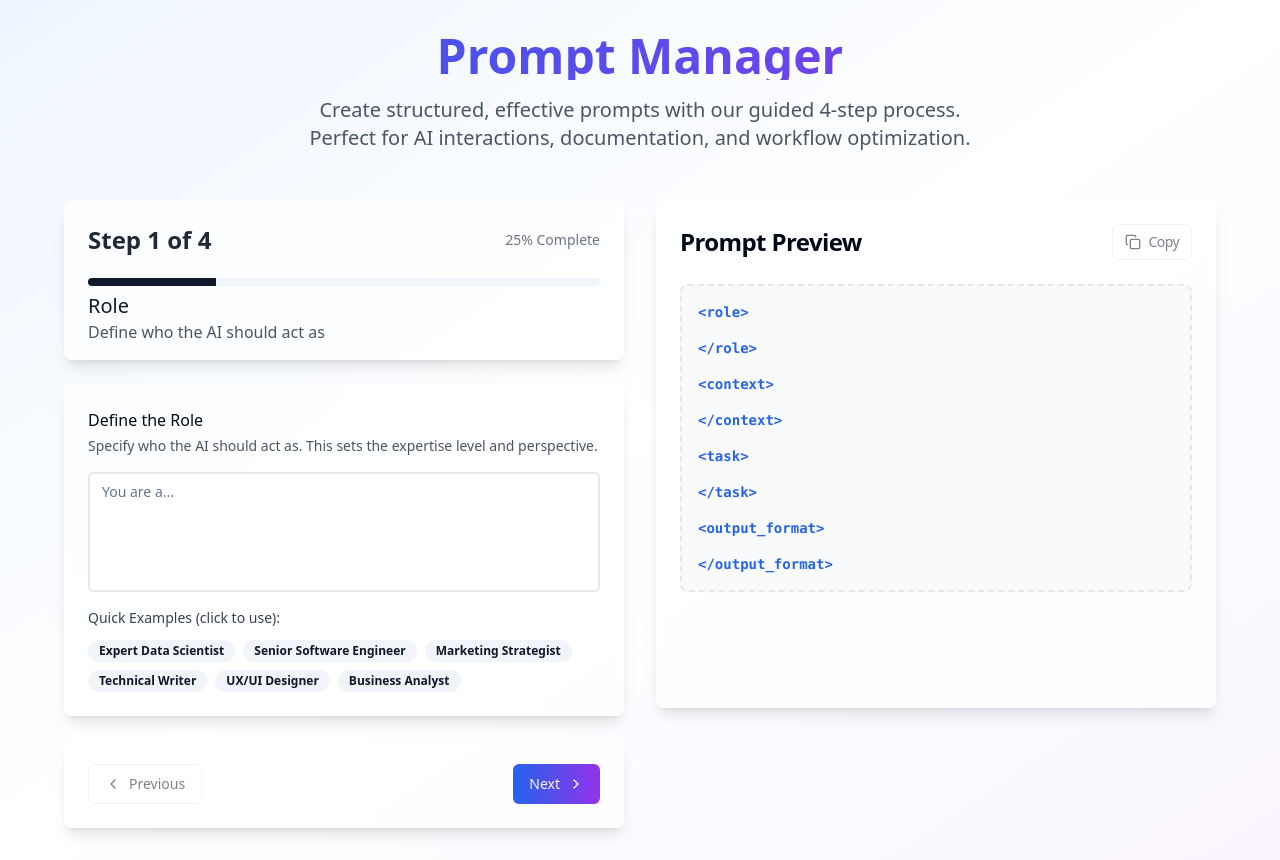
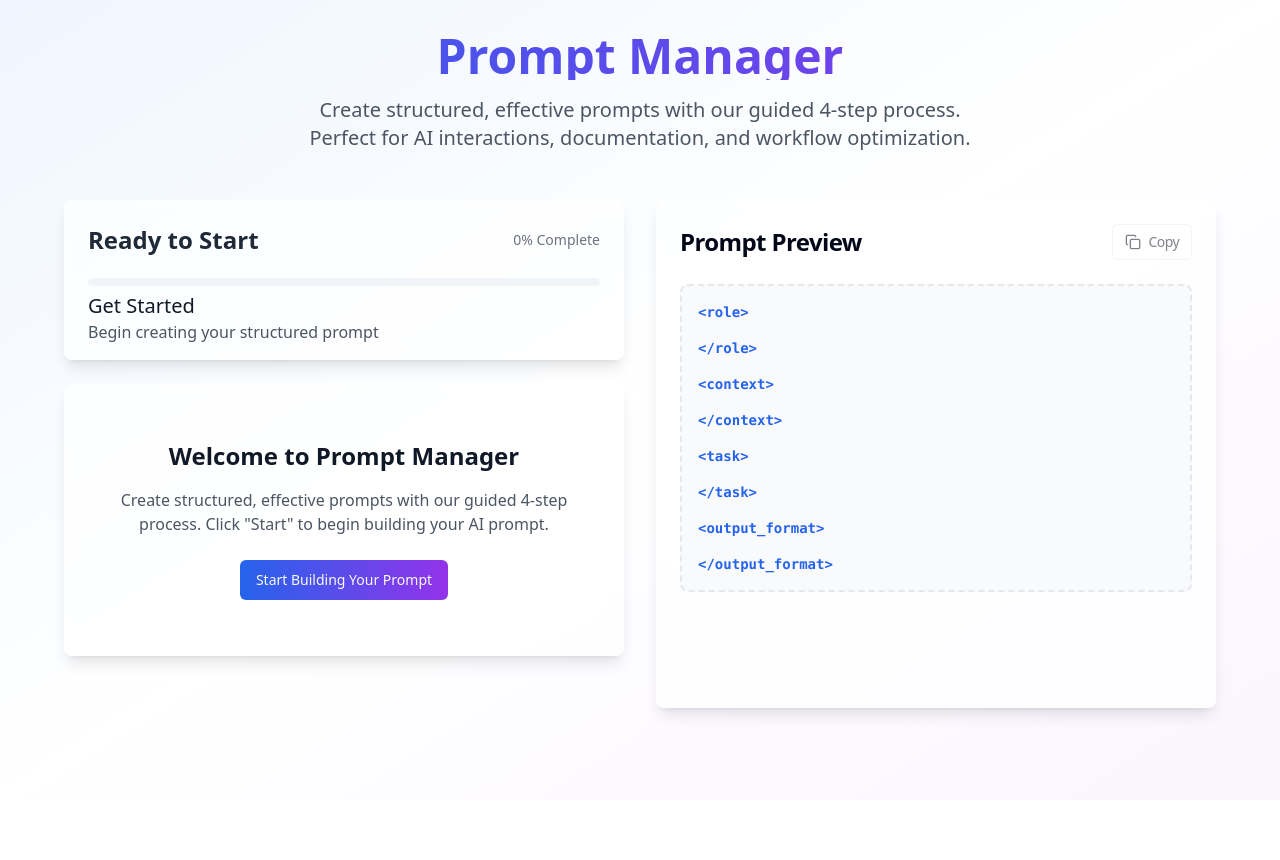
Before and after one commit to bene-we/prompt-manager, a React (Vite) app: page / in a window 1280 px wide. After the commit the page ends 800 px from the top, so only its background shows below. Built offline with nearby package versions, Linux system fonts and the light colour scheme.

Commit message:
Fix: Set initial progress to 0%
Ensures the progress bar starts at 0% when the prompt manager is first loaded.

```diff
--- a/src/components/PromptManager.tsx
+++ b/src/components/PromptManager.tsx
@@ -19,6 +19,7 @@ export interface PromptData {
 }
 
 const steps = [
+  { id: 0, title: "Get Started", description: "Begin creating your structured prompt" },
   { id: 1, title: "Role", description: "Define who the AI should act as" },
   { id: 2, title: "Context", description: "Provide background information" },
   { id: 3, title: "Task", description: "Specify what needs to be done" },
@@ -26,7 +27,7 @@ const steps = [
 ];
 
 export const PromptManager = () => {
-  const [currentStep, setCurrentStep] = useState(1);
+  const [currentStep, setCurrentStep] = useState(0);
   const [promptData, setPromptData] = useState<PromptData>({
     role: "",
     context: "",
@@ -47,7 +48,7 @@ export const PromptManager = () => {
   };
 
   const prevStep = () => {
-    if (currentStep > 1) {
+    if (currentStep > 0) {
       setCurrentStep(currentStep - 1);
     }
   };
@@ -92,6 +93,24 @@ ${promptData.outputFormat}
 
   const renderStep = () => {
     switch (currentStep) {
+      case 0:
+        return (
+          <div className="text-center space-y-6 py-8">
+            <div className="space-y-4">
+              <h3 className="text-2xl font-semibold text-gray-900">Welcome to Prompt Manager</h3>
+              <p className="text-gray-600 max-w-md mx-auto">
+                Create structured, effective prompts with our guided 4-step process.
+                Click "Start" to begin building your AI prompt.
+              </p>
+            </div>
+            <Button
+              onClick={nextStep}
+              className="bg-gradient-to-r from-blue-600 to-purple-600 hover:from-blue-700 hover:to-purple-700"
+            >
+              Start Building Your Prompt
+            </Button>
+          </div>
+        );
       case 1:
         return <StepRole value={promptData.role} onChange={(value) => updatePromptData("role", value)} />;
       case 2:
@@ -106,7 +125,7 @@ ${promptData.outputFormat}
   };
 
   const currentStepData = steps.find(step => step.id === currentStep);
-  const progress = (currentStep / steps.length) * 100;
+  const progress = currentStep === 0 ? 0 : (currentStep / 4) * 100;
 
   return (
     <div className="max-w-6xl mx-auto">
@@ -118,7 +137,7 @@ ${promptData.outputFormat}
             <CardHeader className="pb-4">
               <div className="flex items-center justify-between mb-4">
                 <h2 className="text-2xl font-semibold text-gray-800">
-                  Step {currentStep} of {steps.length}
+                  {currentStep === 0 ? "Ready to Start" : `Step ${currentStep} of 4`}
                 </h2>
                 <span className="text-sm text-gray-500">{Math.round(progress)}% Complete</span>
               </div>
@@ -138,13 +157,14 @@ ${promptData.outputFormat}
           </Card>
 
           {/* Navigation */}
+          {currentStep > 0 && (
             <Card className="border-0 shadow-lg bg-white/70 backdrop-blur-sm">
               <CardContent className="p-6">
                 <div className="flex justify-between">
                   <Button
                     variant="outline"
                     onClick={prevStep}
-                  disabled={currentStep === 1}
+                    disabled={currentStep === 0}
                     className="flex items-center gap-2"
                   >
                     <ChevronLeft className="w-4 h-4" />
@@ -161,6 +181,7 @@ ${promptData.outputFormat}
                 </div>
               </CardContent>
             </Card>
+          )}
         </div>
 
         {/* Preview Section */}
```
Lines whose indentation alone changed are shown as unchanged.
